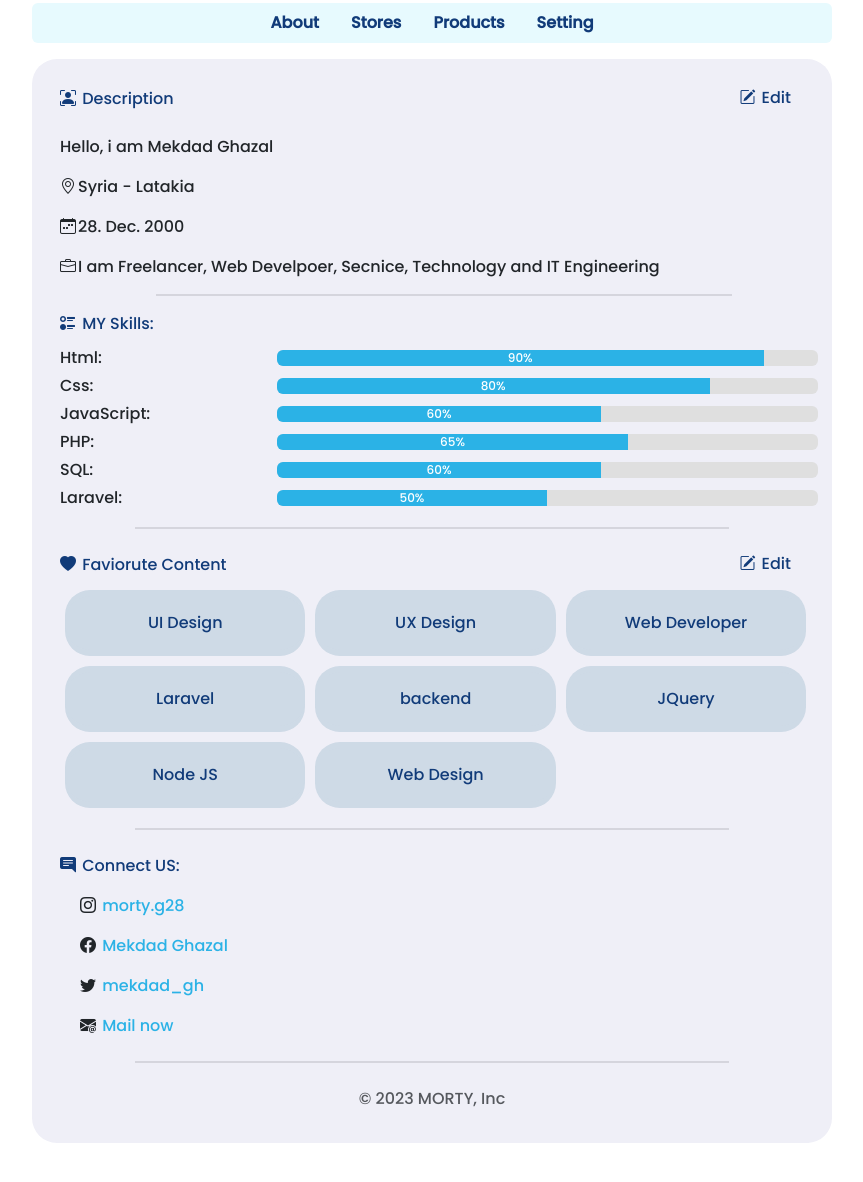
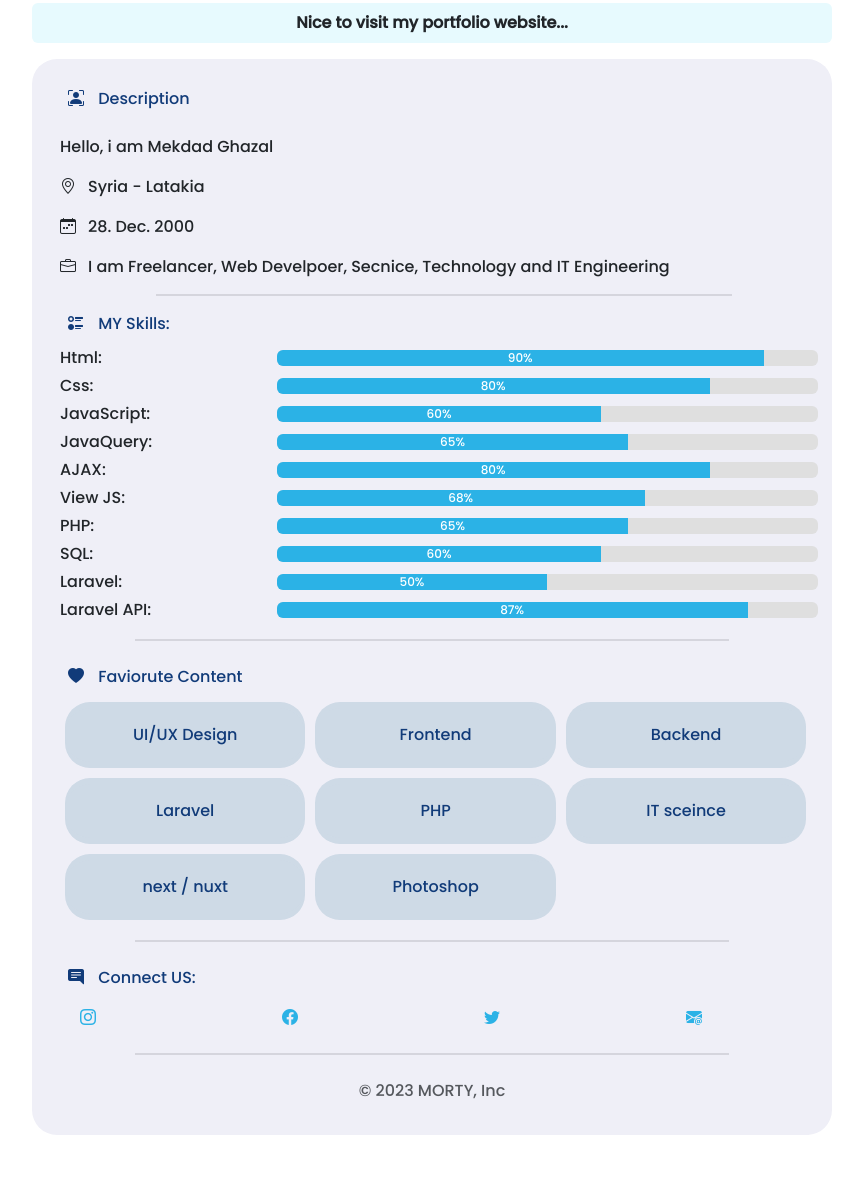
Before and after one commit to MekdadGhazal/myinfo, a plain HTML site: page index.html in a window 1280 px wide. Shown: the part 294-1476 px from the top of the page, without its empty margins (208-1071 px from the left). Drawn offline with nearby package versions, Linux system fonts and the light colour scheme.

Commit message:
Portfolio

```diff
--- a/css/style.css
+++ b/css/style.css
@@ -111,6 +111,7 @@ hr{
 
 .intro>p{
     display: flex;
+    gap: 10px;
 }
 .intro>p span{
     padding-right: 2.5rem;
--- a/index.html
+++ b/index.html
@@ -40,12 +40,11 @@
 		<div class="row text-center">
 			<div class="col-12">
 				<div class="main mt-3 p-2 section2">
-					<ul class="m-0 list-unstyled d-flex justify-content-center fw-bold">
-						<li>About</li>
-						<li>Stores</li>
-						<li>Products</li>
-						<li>Setting</li>
-					</ul>
+					<div class="m-0 list-unstyled d-flex justify-content-center fw-bold">
+						<label>
+							Nice to visit my portfolio website...
+						</label>
+					</div>
 				</div>
 			</div>
 		</div>
@@ -57,10 +56,10 @@
 				<div class="main mt-3 p-1 section3">
 					<div class="icons d-flex justify-content-between py-3">
 						<div class="p-2 ps-4">
-							<i class="bi bi-person-bounding-box"></i>
+							<i class="bi bi-person-bounding-box mx-2"></i>
 							<span>Description</span>
 						</div>
-						<div class="pe-4">
+						<div class="pe-4" style="display: none;">
 							<button class="btn">
 								<i class="bi bi-pencil-square"></i>
 								<span>Edit</span>
@@ -93,7 +92,7 @@
 
 						<div class="skills">
 							<p class="my-skill mb-2">
-								<i class="bi bi-ui-radios"></i>
+								<i class="bi bi-ui-radios mx-2"></i>
 								<span>MY Skills:</span>
 							</p>
 							<div class="skill">
@@ -115,6 +114,24 @@
 								</div>
 							</div>
 							<div class="skill">
+								<span>JavaQuery:</span>
+								<div class="progress w-75">
+									<div class="progress-bar" role="progressbar" style="width: 65%;" aria-valuenow="65" aria-valuemin="0" aria-valuemax="100">65%</div>
+								</div>
+							</div>
+							<div class="skill">
+								<span>AJAX:</span>
+								<div class="progress w-75">
+									<div class="progress-bar" role="progressbar" style="width: 80%;" aria-valuenow="80" aria-valuemin="0" aria-valuemax="100">80%</div>
+								</div>
+							</div>
+							<div class="skill">
+								<span>View JS:</span>
+								<div class="progress w-75">
+									<div class="progress-bar" role="progressbar" style="width: 68%;" aria-valuenow="68" aria-valuemin="0" aria-valuemax="100">68%</div>
+								</div>
+							</div>
+							<div class="skill">
 								<span>PHP:</span>
 								<div class="progress w-75">
 									<div class="progress-bar" role="progressbar" style="width: 65%;" aria-valuenow="65" aria-valuemin="0" aria-valuemax="100">65%</div>
@@ -132,6 +149,12 @@
 									<div class="progress-bar" role="progressbar" style="width: 50%;" aria-valuenow="50" aria-valuemin="0" aria-valuemax="100">50%</div>
 								</div>
 							</div>
+							<div class="skill">
+								<span>Laravel API:</span>
+								<div class="progress w-75">
+									<div class="progress-bar" role="progressbar" style="width: 87%;" aria-valuenow="87" aria-valuemin="0" aria-valuemax="100">87%</div>
+								</div>
+							</div>
 						</div>
 						</div>
 
@@ -143,10 +166,10 @@
 
 						<div class="icons d-flex justify-content-between">
 							<div class="p-2 ps-4">
-								<i class="bi bi-heart-fill"></i>
+								<i class="bi bi-heart-fill mx-2"></i>
 								<span>Faviorute Content</span>
 							</div>
-							<div class="pe-4">
+							<div class="pe-4" style="display: none;">
 								<button class="btn">
 									<i class="bi bi-pencil-square"></i>
 									<span>Edit</span>
@@ -157,17 +180,17 @@
 						<div class="content ps-4 pe-3 d-flex flex-column d-md-grid">
 							<div>
 								<div class="fav">
-									UI Design
+									UI/UX Design
 								</div>
 							</div>
 							<div>
 								<div class="fav">
-									UX Design
+									Frontend
 								</div>
 							</div>
 							<div>
 								<div class="fav">
-									Web Developer
+									Backend
 								</div>
 							</div>
 							<div>
@@ -177,22 +200,22 @@
 							</div>
 							<div>
 								<div class="fav">
-									backend
+									PHP
 								</div>
 							</div>
 							<div>
 								<div class="fav">
-									JQuery
+									IT sceince
 								</div>
 							</div>
 							<div>
 								<div class="fav">
-									Node JS
+									next / nuxt
 								</div>
 							</div>
 							<div>
 								<div class="fav">
-									Web Design
+									Photoshop
 								</div>
 							</div>
 						</div>
@@ -208,7 +231,7 @@
 						<div class="connect">
 							<div class="icons d-flex justify-content-between">
 								<div class="p-2 ps-4">
-									<i class="bi bi-chat-right-text-fill"></i>
+									<i class="bi bi-chat-right-text-fill mx-2"></i>
 									<span>Connect US:</span>
 								</div>
 							</div>
@@ -216,54 +239,55 @@
 
 							<div class="social">
 								<div class="row text-start ps-2">
-									<div class="col-12 ps-5 py-2">
+									<div class="col-3 ps-5 py-2">
 
 										<!-- if there are internet -->
-										<i class="bi bi-instagram"></i>
+										<!-- <i class="bi bi-instagram"></i> -->
 
 										<!-- if there are no internet -->
 										<!-- <i class="fa-brands fa-instagram"></i> -->
 
-										<a  href="https://www.instagram.com/mekdad.g28/?fbclid=IwAR3XNE_O4D-iFfOEB6kUr9gOdSsnDtAbfFIuINe2pvNUXXIqlnMEZdNP__I" target="_blank">
-											<span>morty.g28</span>
+										<a  href="https://www.instagram.com/itz_mekdad/" target="_blank">
+											<!-- <span>morty.g28</span> -->
+											<i class="bi bi-instagram"></i>
 										</a>
 									</div>
-									<div class="col-12 ps-5 py-2">
+									<div class="col-3 ps-5 py-2">
 
 										<!-- if there are internet -->
-										<i class="bi bi-facebook"></i>
+										<!-- <i class="bi bi-facebook"></i> -->
 
 										<!-- if there are no internet -->
 										<!-- <i class="fa-brands fa-facebook"></i> -->
 
 
 										<a  href="https://www.facebook.com/mekdad.ghazal.7/" target="_blank">
-											<span>Mekdad Ghazal</span>
+											<i class="bi bi-facebook"></i>
 										</a>
 									</div>
-									<div class="col-12 ps-5 py-2">
+									<div class="col-3 ps-5 py-2">
 
 										<!-- if there are internet -->
-										<i class="bi bi-twitter"></i>
+										<!-- <i class="bi bi-twitter"></i> -->
 
 										<!-- if there are no internet -->
 										<!-- <i class="fa-brands fa-twitter"></i> -->
 
 
-										<a  href="https://twitter.com/mekdad_gh?fbclid=IwAR1wejyOXe65eyhbssRdm-HNoclCjd3H94uXW5cVzydbl5i-VkMCuohnUGA" target="_blank">
-											<span>mekdad_gh</span>
+										<a  href="https://twitter.com/mekdad_gh/" target="_blank">
+										<i class="bi bi-twitter"></i>
 										</a>
 									</div>
-									<div class="col-12 ps-5 py-2">
+									<div class="col-3 ps-5 py-2">
 
 										<!-- if there are internet -->
-										<i class="bi bi-envelope-at-fill"></i>
+										<!-- <i class="bi bi-envelope-at-fill"></i> -->
 
 										<!-- if there are no internet -->
 										<!-- <i class="fa-solid fa-envelope"></i> -->
 
 										<a  href="https://mail.google.com/mail/u/0/#inbox?compose=DmwnWrRtswPCDNCqXnRXCcxKKvxdKgWzNFtcZVMZJdXRLmwvtQQWMfNCdwTBXtpLjhtfNtGCbPBv" target="_blank">
-											<span>Mail now</span>
+											<i class="bi bi-envelope-at-fill"></i>
 										</a>
 									</div>
 								</div>
```
